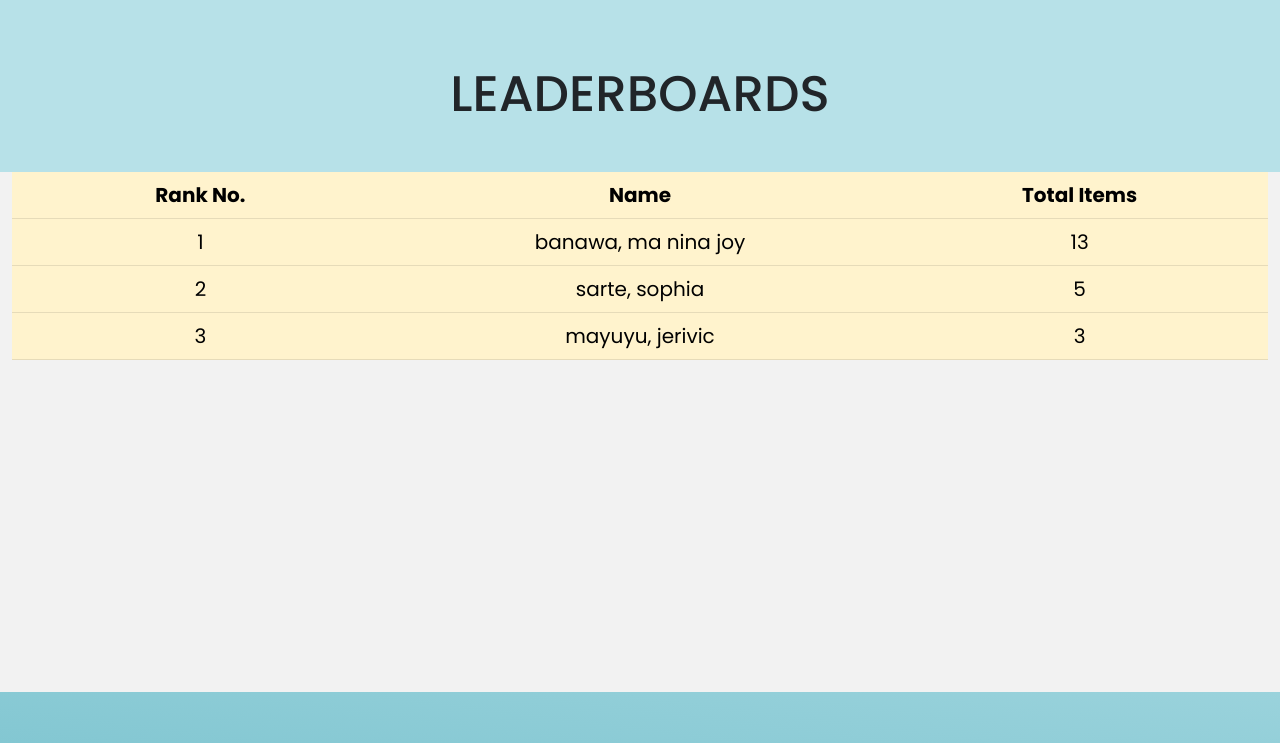
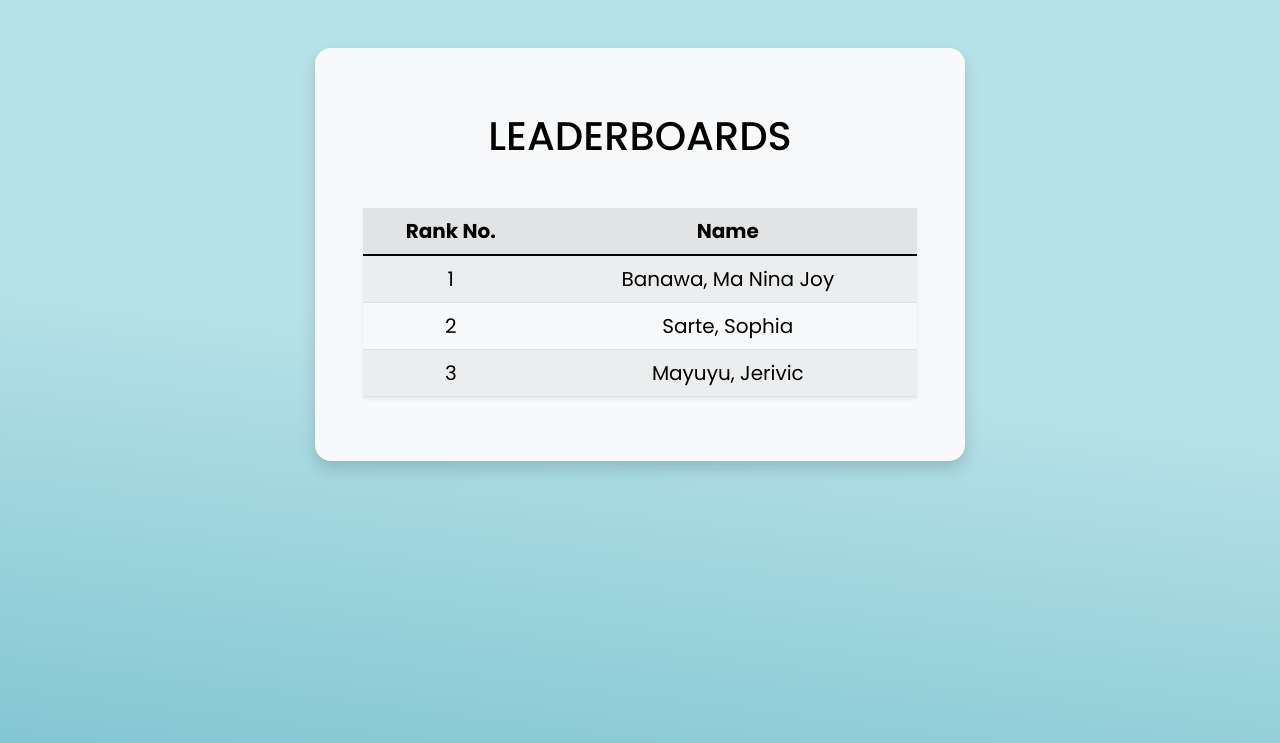
Before and after one commit to christianemardaniag/sofiaFashionWear, a PHP site: page /leaderboardAdmin.php in a window 1280 px wide. Shown: the part 57-800 px from the top of the page. Run offline with PHP 8.4, Linux system fonts and the light colour scheme; data comes from the database, SQL or seed files in the repository; some libraries are stand-ins or nearby versions.

Commit message:
dashboard redirect, trans print, leaderboard design
- [Admin][Dashboard] redirect
	total sales, claimed, cancelled -> transaction
	top 20 miners -> leaderboard
	total products -> products
	unclaimed -> orders

```diff
--- a/leaderboardAdmin.php
+++ b/leaderboardAdmin.php
@@ -5,7 +5,7 @@
 
 $error = 0;
 $id = 0;
-  if( !isset($_COOKIE['username']) && !isset($_SESSION['username']) ){
+if (!isset($_COOKIE['username']) && !isset($_SESSION['username'])) {
    echo '<script type="text/javascript">
     $(document).ready(function(){
       $("#exampleModalCenter").modal("show");
@@ -13,46 +13,47 @@
     </script>';
 }
 //for login
-  if(isset($_POST['username'])){
+if (isset($_POST['username'])) {
    $username = $_POST['username'];
    $password = $_POST['password'];
    $query = "SELECT count(id) as userID, id FROM user_table WHERE `username` = '$username' && `password` = '$password'";
-    $sql = mysqli_query($sqlcon,$query);
+   $sql = mysqli_query($sqlcon, $query);
    $row = mysqli_fetch_array($sql, MYSQLI_ASSOC);
-    if($row['userID'] > 0) {
+   if ($row['userID'] > 0) {
       $error = 0;
       $id = $row['id'];
-      if(isset($_POST['keeplogin'])){
+      if (isset($_POST['keeplogin'])) {
          setcookie("username", "$username", time() + (10 * 365 * 24 * 60 * 60));
          setcookie("userid", "$id", time() + (10 * 365 * 24 * 60 * 60));
-      }
-      else{
+      } else {
          $_SESSION["username"] = "$username";
          $_SESSION["userid"] = "$id";
       }
       header("location: order.php");
-    }
-    else{
+   } else {
       $error = 1;
    }
 }
 
 $userquery = "";
-  if(isset($_SESSION["userid"])){$userquery = $_SESSION["userid"];}
-  else if(isset($_COOKIE["userid"])){$userquery = $_COOKIE["userid"];}
+if (isset($_SESSION["userid"])) {
+   $userquery = $_SESSION["userid"];
+} else if (isset($_COOKIE["userid"])) {
+   $userquery = $_COOKIE["userid"];
+}
 
 //deleting expired carts
 $expDate = date("Y-m-d");
 $expiredCart = "DELETE FROM cart WHERE `expiration` < '$expDate'";
-  $sqlExp = mysqli_query($sqlcon,$expiredCart);
+$sqlExp = mysqli_query($sqlcon, $expiredCart);
 
 //for change
 $leader = "SELECT `user_table`.`ID` AS 'ID', `user_table`.`name` AS 'name', SUM(`order_data`.`qty`) AS 'total' FROM `user_table` INNER JOIN `order_data` ON `user_table`.`ID` = `order_data`.`customer_id` WHERE `order_data`.`order_status` = 'CLAIMED' GROUP BY `user_table`.`name` ORDER BY SUM(`order_data`.`qty`) DESC LIMIT 20";
-  $sqlead = mysqli_query($sqlcon,$leader);
+$sqlead = mysqli_query($sqlcon, $leader);
 
 $countlead = 0;
-  while($rowlead = mysqli_fetch_array($sqlead, MYSQLI_ASSOC)){
-    if($rowlead['ID'] == $userquery){
+while ($rowlead = mysqli_fetch_array($sqlead, MYSQLI_ASSOC)) {
+   if ($rowlead['ID'] == $userquery) {
       setcookie("ranking", "true", time() + (10 * 365 * 24 * 60 * 60));
       break;
    }
@@ -62,21 +63,22 @@
 
 //for cart count
 $query = "SELECT count(cart_id) as userCart FROM cart WHERE `user_id` = '$userquery'";
-  $sql = mysqli_query($sqlcon,$query);
+$sql = mysqli_query($sqlcon, $query);
 $row = mysqli_fetch_array($sql, MYSQLI_ASSOC);
 $cartCount = 0;
-  if($row > 0){
+if ($row > 0) {
    $cartCount = $row['userCart'];
-  }
-  else{
+} else {
    $cartCount = 0;
 }
 ?>
 <!DOCTYPE html>
 <html>
+
 <head>
    <link rel="stylesheet" type="text/css" href="order.css">
 </head>
+
 <body>
    <!--NAVBAR-->
    <nav class="navbar navbar-expand-lg  navbar-light bg-light">
@@ -122,49 +124,47 @@
    </nav>
    <!--END-->
    <style>
-    th, td{
+      th,
+      td {
          font-size: 20px;
       }
 
-    table{
+      table {
          text-align: center;
          overflow: scroll;
          height: 50px;
       }
    </style>
-<div class="container-fluid mt-5"><center>
-    <div class="row">
-        <div class="col-12">
-            <h1 style="font-size: 50px" class="mt-3 mb-5">LEADERBOARDS</h1>
-        </div>
-        <div class="col-12 overflow-auto" style="height: 65vh; background-color: #f2f2f2;">
-        <div class="col-12">
-            <?php ?>
-            <table class="table table-warning">
-                <th style="width: 30vh;">Rank No.</th>
-                <th style="width: 40vh;">Name</th>
-                <th style="width: 30vh;">Total Items</th>
+   <div class="p-5 text-center text-bg-light mx-auto my-5 rounded-4 shadow" style="width: 650px;">
+      <h1 class="mt-3 mb-5 ">LEADERBOARDS</h1>
+      <table class="table table-striped table-light shadow-sm">
+         <thead class="table-secondary">
+            <th>Rank No.</th>
+            <th>Name</th>
+         </thead>
+         <tbody class="table-group-divider">
          <?php
             $query = "SELECT user_table.`ID` AS 'ID', user_table.`name` AS 'name', SUM(order_data.`qty`) AS 'total' FROM user_table INNER JOIN order_data ON user_table.`ID` = order_data.`customer_id` WHERE order_data.`order_status` = 'CLAIMED' AND order_data.`qty` >= 1 GROUP BY user_table.`name` ORDER BY SUM(order_data.`qty`) DESC LIMIT 20;";
-                    $sql = mysqli_query($sqlcon,$query);
+            $sql = mysqli_query($sqlcon, $query);
             $counter = 0;
             while ($row = mysqli_fetch_array($sql, MYSQLI_ASSOC)) {
-                    $name = $row['name']; $total = $row['total']; $id = $row['ID']; $counter++;
+               $name = $row['name'];
+               $total = $row['total'];
+               $id = $row['ID'];
+               $counter++;
             ?>
-                <tr <?php
-                if($userquery == $id){
-                echo "class='table-danger'";}?>>
-                <td><?php echo $counter?></td>
-                <td><?php echo $name?></td>
-                <td><?php echo $total?></td>
+               <tr>
+                  <td><?php echo $counter ?></td>
+                  <td class="text-capitalize"><?php echo $name ?></td>
+               </tr>
                <?php
             }
                ?>
+         </tbody>
       </table>
    </div>
-                </div>
-    </div>
-    </center>
-</div>
+
+
 </body>
+
 </html>
```
Also changed, not shown: adminindex.php (+6 -6 lines), transactionadmin.php (+13 -2 lines). Lines whose indentation alone changed are shown as unchanged.
